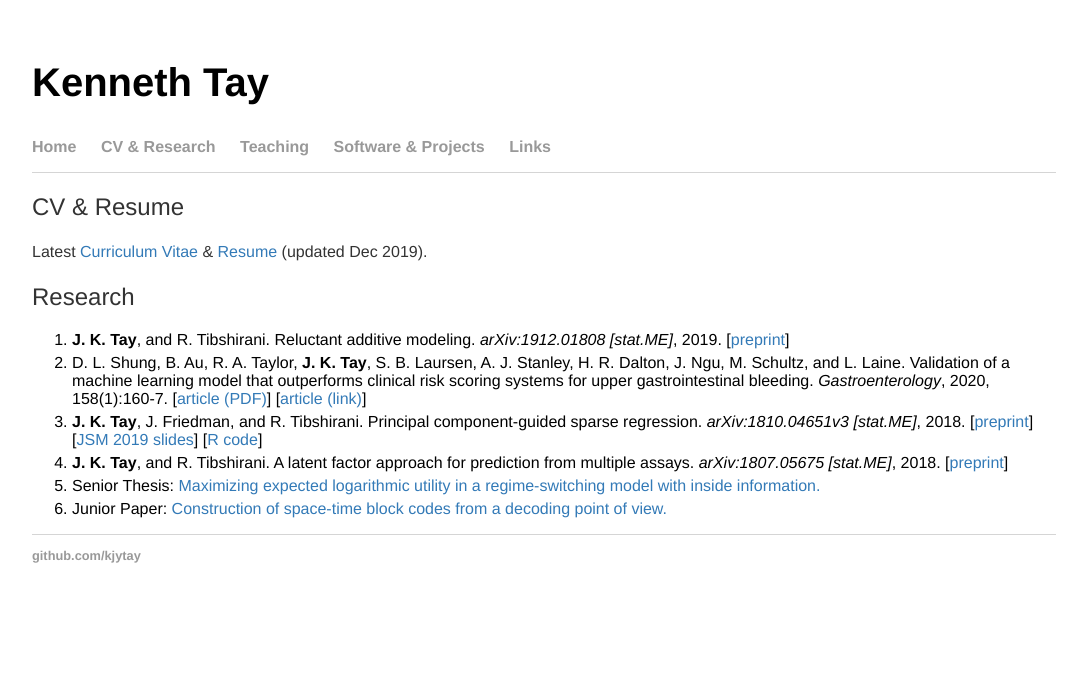
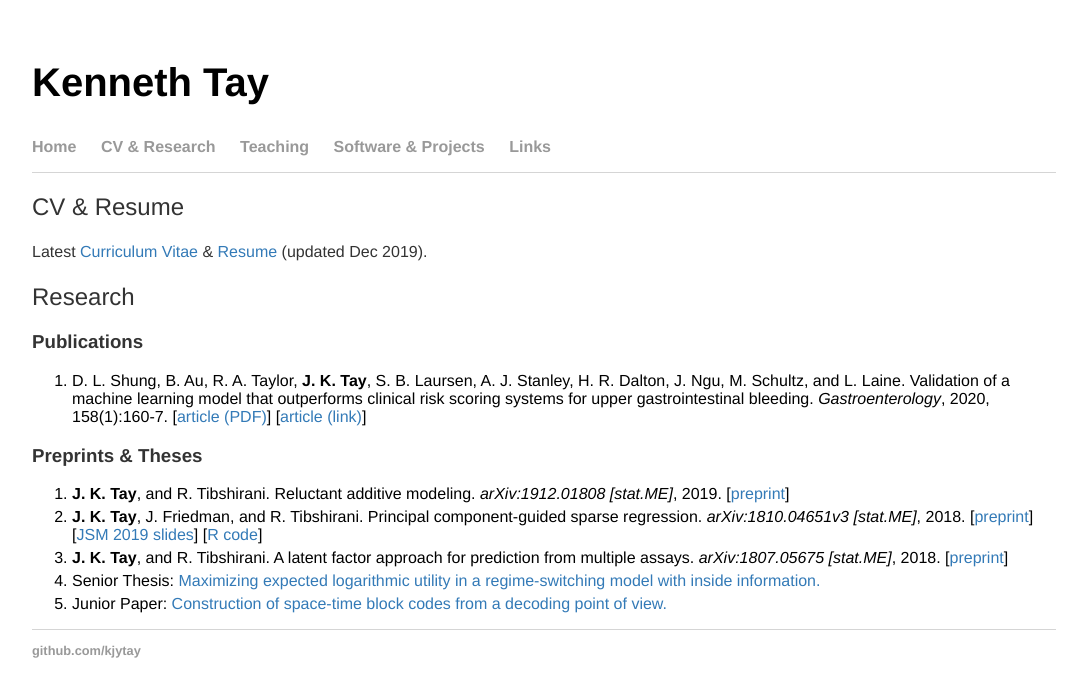
Before and after one commit to kjytay/kjytay.github.io, a Jekyll site: the page built from cv/index.html, in a window 1280 px wide. Shown: the top 697 px of the page, without its empty margins (96-1183 px from the left). Built offline with Jekyll 4.4.1, drawn with Linux system fonts in a browser that asks for light colours.

Commit message:
Rearranged research page.

```diff
--- a/cv/index.html
+++ b/cv/index.html
@@ -7,9 +7,13 @@ title: Kenneth Tay
   <h2>CV & Resume</h2>
   <p>Latest <a href="CV 2019-12-06.pdf">Curriculum Vitae</a> & <a href="Resume v2019-12-06.pdf">Resume</a> (updated Dec 2019).</p>
   <h2>Research</h2>
+  <h3>Publications</h3>
   <ol>
-    <li><b>J. K. Tay</b>, and R. Tibshirani. Reluctant additive modeling. <i>arXiv:1912.01808 [stat.ME]</i>, 2019. [<a href="https://arxiv.org/abs/1912.01808">preprint</a>]
     <li>D. L. Shung, B. Au, R. A. Taylor, <b>J. K. Tay</b>, S. B. Laursen, A. J. Stanley, H. R. Dalton, J. Ngu, M. Schultz, and L. Laine. Validation of a machine learning model that outperforms clinical risk scoring systems for upper gastrointestinal bleeding. <i>Gastroenterology</i>, 2020, 158(1):160-7. [<a href="Shung2020_validation.pdf">article (PDF)</a>] [<a href="https://www.gastrojournal.org/article/S0016-5085(19)41342-5/fulltext">article (link)</a>]</li>
+  </ol>
+  <h3>Preprints & Theses</h3>
+  <ol>
+    <li><b>J. K. Tay</b>, and R. Tibshirani. Reluctant additive modeling. <i>arXiv:1912.01808 [stat.ME]</i>, 2019. [<a href="https://arxiv.org/abs/1912.01808">preprint</a>]</li>
     <li><b>J. K. Tay</b>, J. Friedman, and R. Tibshirani. Principal component-guided sparse regression. <i>arXiv:1810.04651v3 [stat.ME]</i>, 2018. [<a href="https://arxiv.org/abs/1810.04651">preprint</a>] [<a href="pcLasso_JSM_presentation_handout.pdf">JSM 2019 slides</a>] [<a href="https://CRAN.R-project.org/package=pcLasso">R code</a>]</li>
     <li><b>J. K. Tay</b>, and R. Tibshirani. A latent factor approach for prediction from multiple assays. <i>arXiv:1807.05675 [stat.ME]</i>, 2018. [<a href="https://arxiv.org/abs/1807.05675">preprint</a>]</li>
     <li>Senior Thesis: <a href="Senior Thesis.pdf">Maximizing expected logarithmic utility in a regime-switching model with inside information.</a></li>
```
